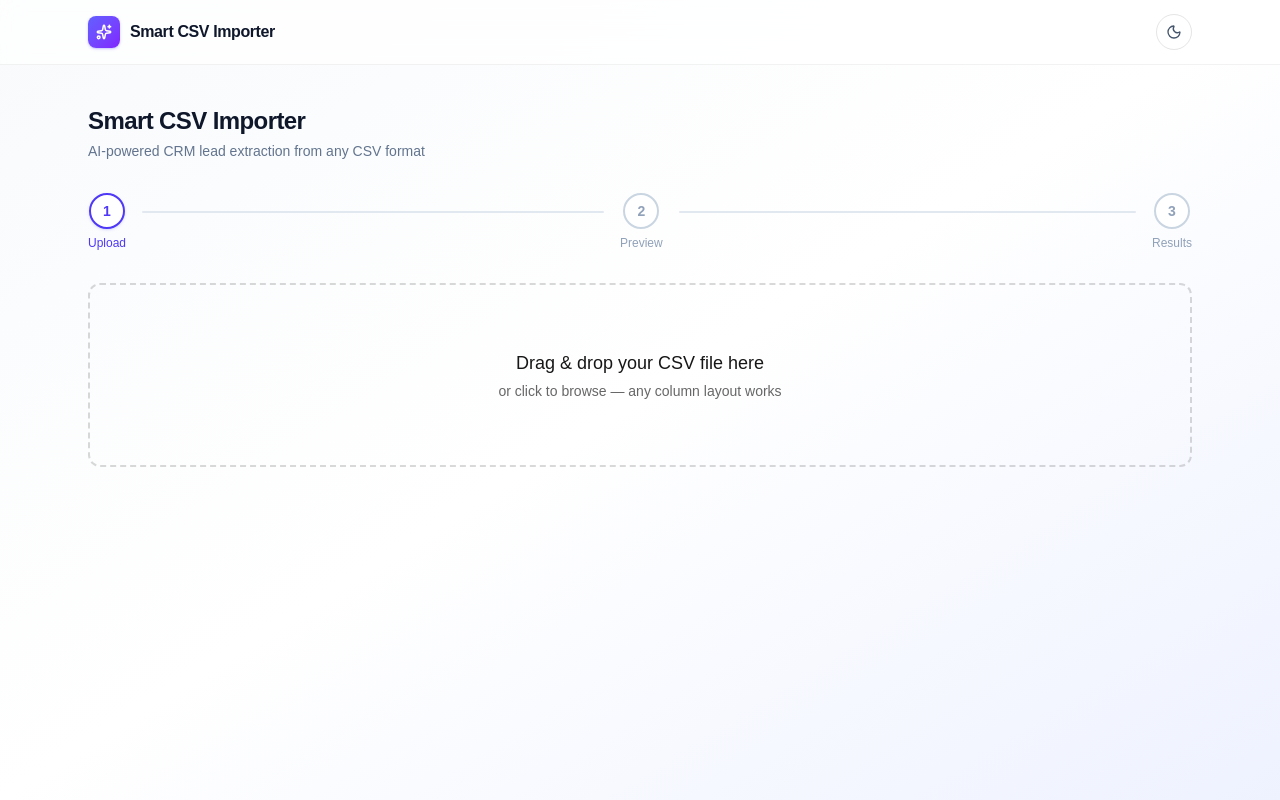
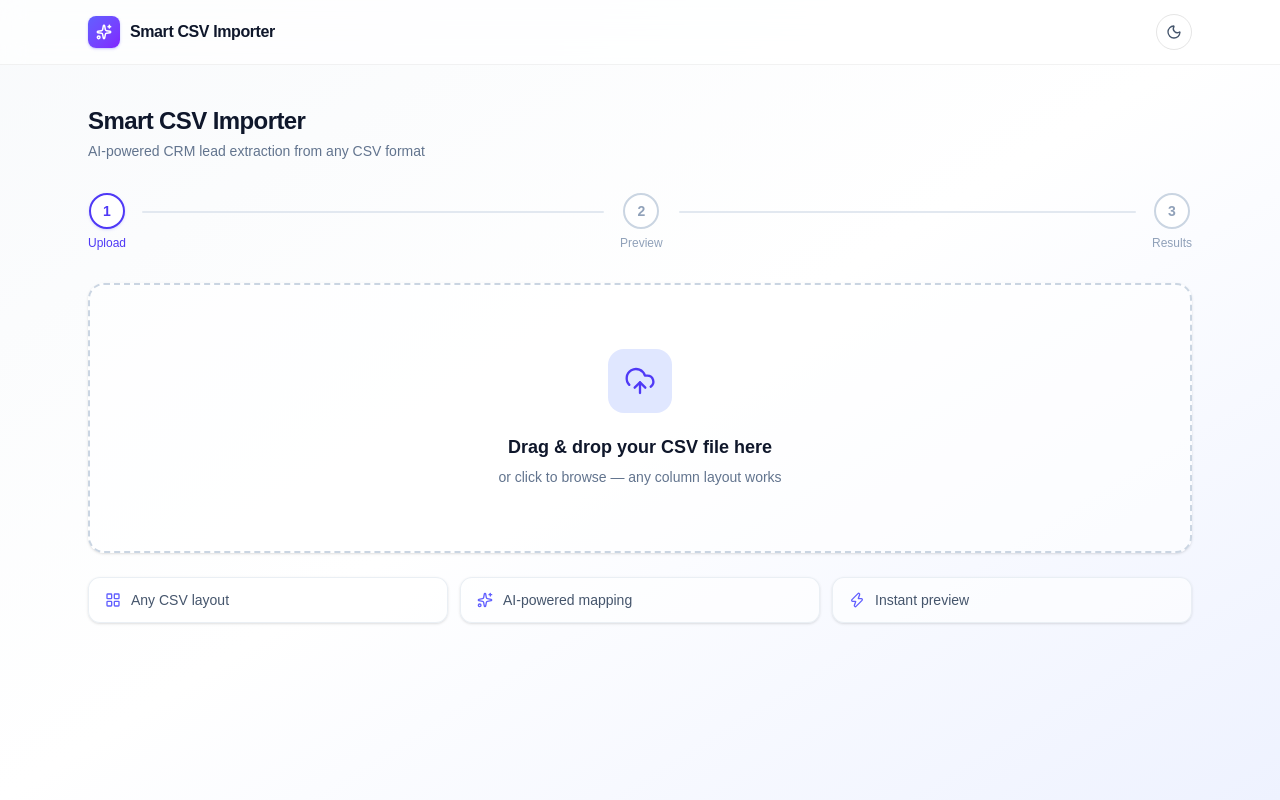
Before and after one commit to Lohar109/smart-csv-importer, a Next.js app in the folder frontend/: page / in a window 1280 px wide. Built offline with nearby package versions, Linux system fonts and the light colour scheme; no server answers.

Commit message:
feat(frontend): redesign upload screen with icons and feature callouts
Polished dropzone card with animated drag state, icon+text feature
hints row, and a dismissible icon-based alert for upload errors.

```diff
--- a/frontend/src/app/page.tsx
+++ b/frontend/src/app/page.tsx
@@ -6,6 +6,7 @@ import DataTable from "@/components/DataTable";
 import ResultsView from "@/components/ResultsView";
 import Spinner from "@/components/Spinner";
 import Stepper from "@/components/Stepper";
+import Alert from "@/components/Alert";
 import { apiClient, extractErrorMessage } from "@/lib/api";
 import type { CsvRow, ExtractResponse } from "@/types/crm";
 
@@ -62,11 +63,7 @@ export default function Home() {
 
       <Stepper steps={STEPS} currentKey={step} />
 
-      {error && (
-        <div className="rounded-lg border border-red-500/30 bg-red-50 px-4 py-3 text-sm text-red-700 dark:bg-red-950/30 dark:text-red-400">
-          {error}
-        </div>
-      )}
+      {error && <Alert message={error} onDismiss={() => setError("")} />}
 
       {step === "upload" && (
         <div key="upload" className="animate-step-in">
--- /dev/null
+++ b/frontend/src/components/Alert.tsx
@@ -0,0 +1,27 @@
+"use client";
+
+import { AlertCircle, X } from "lucide-react";
+
+interface AlertProps {
+  message: string;
+  onDismiss?: () => void;
+}
+
+export default function Alert({ message, onDismiss }: AlertProps) {
+  return (
+    <div className="flex animate-step-in items-start gap-3 rounded-2xl border border-red-200 bg-red-50 px-4 py-3.5 text-sm text-red-700 shadow-sm dark:border-red-500/20 dark:bg-red-950/40 dark:text-red-400">
+      <AlertCircle className="mt-0.5 h-5 w-5 shrink-0" strokeWidth={2} />
+      <p className="flex-1">{message}</p>
+      {onDismiss && (
+        <button
+          type="button"
+          onClick={onDismiss}
+          aria-label="Dismiss"
+          className="shrink-0 rounded-md p-0.5 text-red-500 transition-colors hover:bg-red-100 hover:text-red-700 dark:text-red-400 dark:hover:bg-red-900/40 dark:hover:text-red-300"
+        >
+          <X className="h-4 w-4" />
+        </button>
+      )}
+    </div>
+  );
+}
--- a/frontend/src/components/UploadStep.tsx
+++ b/frontend/src/components/UploadStep.tsx
@@ -2,12 +2,19 @@
 
 import { useCallback, useRef, useState } from "react";
 import Papa from "papaparse";
+import { LayoutGrid, Loader2, Sparkles, UploadCloud, Zap } from "lucide-react";
 import type { CsvRow } from "@/types/crm";
 
 interface UploadStepProps {
   onParsed: (params: { fileName: string; headers: string[]; rows: CsvRow[] }) => void;
   onError: (message: string) => void;
 }
+
+const FEATURE_HINTS = [
+  { icon: LayoutGrid, text: "Any CSV layout" },
+  { icon: Sparkles, text: "AI-powered mapping" },
+  { icon: Zap, text: "Instant preview" },
+];
 
 export default function UploadStep({ onParsed, onError }: UploadStepProps) {
   const [isDragging, setIsDragging] = useState(false);
@@ -58,6 +65,7 @@ export default function UploadStep({ onParsed, onError }: UploadStepProps) {
   );
 
   return (
+    <div className="flex flex-col gap-6">
       <div
         onDragOver={(e) => {
           e.preventDefault();
@@ -71,10 +79,10 @@ export default function UploadStep({ onParsed, onError }: UploadStepProps) {
         onKeyDown={(e) => {
           if (e.key === "Enter" || e.key === " ") inputRef.current?.click();
         }}
-      className={`flex w-full cursor-pointer flex-col items-center justify-center rounded-xl border-2 border-dashed p-16 text-center transition-colors ${
+        className={`group flex w-full cursor-pointer flex-col items-center justify-center rounded-2xl border-2 border-dashed p-16 text-center shadow-sm transition-all duration-200 ${
           isDragging
-          ? "border-blue-500 bg-blue-50 dark:bg-blue-950/30"
-          : "border-black/15 hover:border-black/30 dark:border-white/20 dark:hover:border-white/35"
+            ? "scale-[1.01] border-indigo-500 bg-indigo-50 shadow-indigo-500/10 dark:border-indigo-400 dark:bg-indigo-500/10"
+            : "border-slate-300 bg-white/60 hover:border-indigo-400 hover:bg-indigo-50/50 dark:border-slate-700 dark:bg-slate-900/40 dark:hover:border-indigo-500/60 dark:hover:bg-indigo-500/5"
         }`}
       >
         <input
@@ -88,16 +96,48 @@ export default function UploadStep({ onParsed, onError }: UploadStepProps) {
             e.target.value = "";
           }}
         />
+
+        <div
+          className={`mb-5 flex h-16 w-16 items-center justify-center rounded-2xl transition-all duration-200 ${
+            isDragging
+              ? "bg-indigo-600 text-white"
+              : "bg-indigo-100 text-indigo-600 group-hover:scale-105 dark:bg-indigo-500/15 dark:text-indigo-400"
+          }`}
+        >
           {isParsing ? (
-        <p className="text-sm text-black/60 dark:text-white/60">Parsing CSV…</p>
+            <Loader2 className="h-8 w-8 animate-spin" strokeWidth={1.75} />
+          ) : (
+            <UploadCloud className="h-8 w-8" strokeWidth={1.75} />
+          )}
+        </div>
+
+        {isParsing ? (
+          <p className="text-sm font-medium text-slate-600 dark:text-slate-300">
+            Parsing your CSV…
+          </p>
         ) : (
           <>
-          <p className="text-lg font-medium">Drag & drop your CSV file here</p>
-          <p className="mt-1 text-sm text-black/60 dark:text-white/60">
+            <p className="text-lg font-semibold text-slate-900 dark:text-white">
+              Drag & drop your CSV file here
+            </p>
+            <p className="mt-1.5 text-sm text-slate-500 dark:text-slate-400">
               or click to browse — any column layout works
             </p>
           </>
         )}
       </div>
+
+      <div className="grid grid-cols-1 gap-3 sm:grid-cols-3">
+        {FEATURE_HINTS.map(({ icon: Icon, text }) => (
+          <div
+            key={text}
+            className="flex items-center gap-2.5 rounded-xl border border-slate-200/70 bg-white/60 px-4 py-3 text-sm text-slate-600 shadow-sm dark:border-white/10 dark:bg-slate-900/40 dark:text-slate-300"
+          >
+            <Icon className="h-4 w-4 shrink-0 text-indigo-500 dark:text-indigo-400" strokeWidth={2} />
+            <span className="font-medium">{text}</span>
+          </div>
+        ))}
+      </div>
+    </div>
   );
 }
```
Lines whose indentation alone changed are shown as unchanged.
